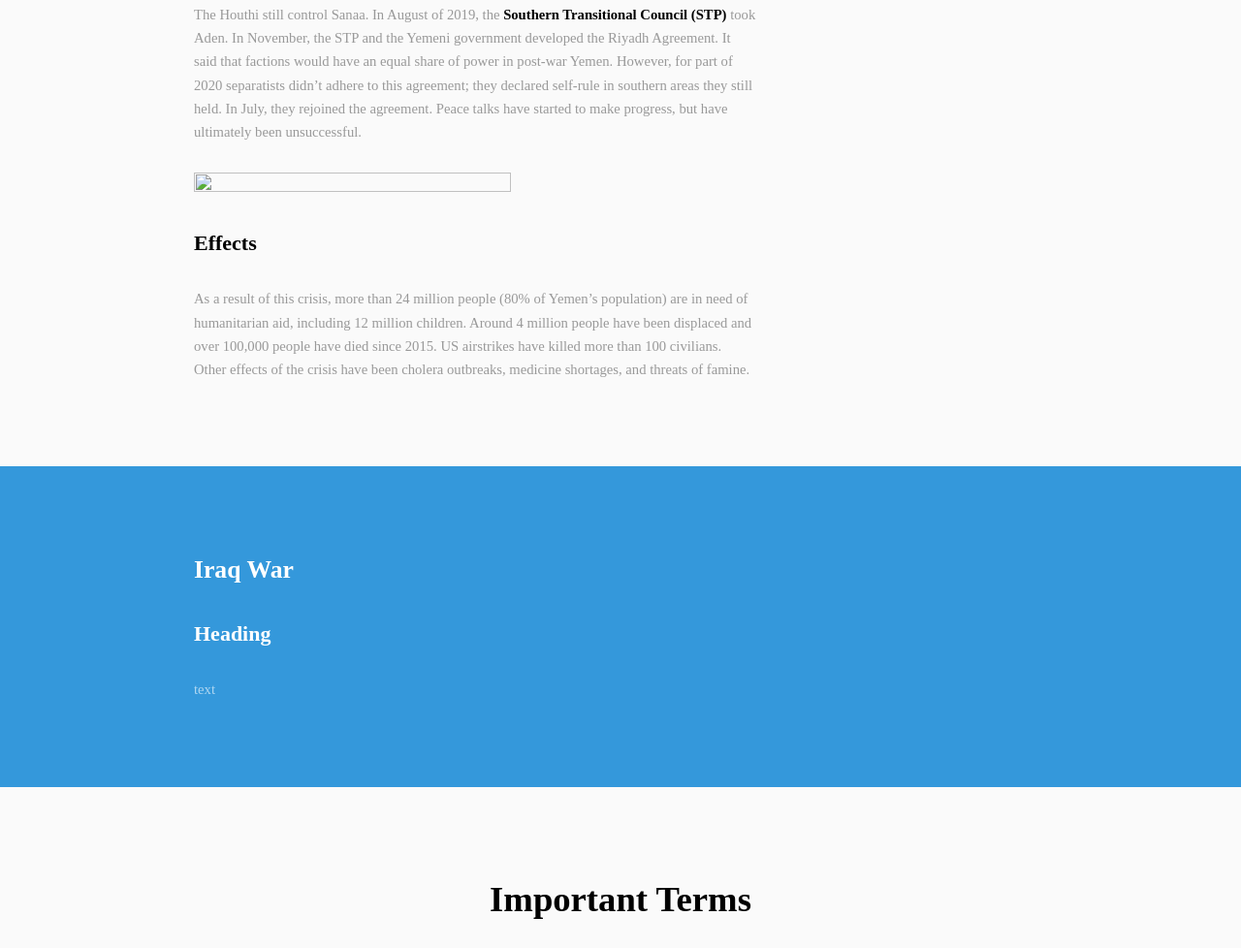
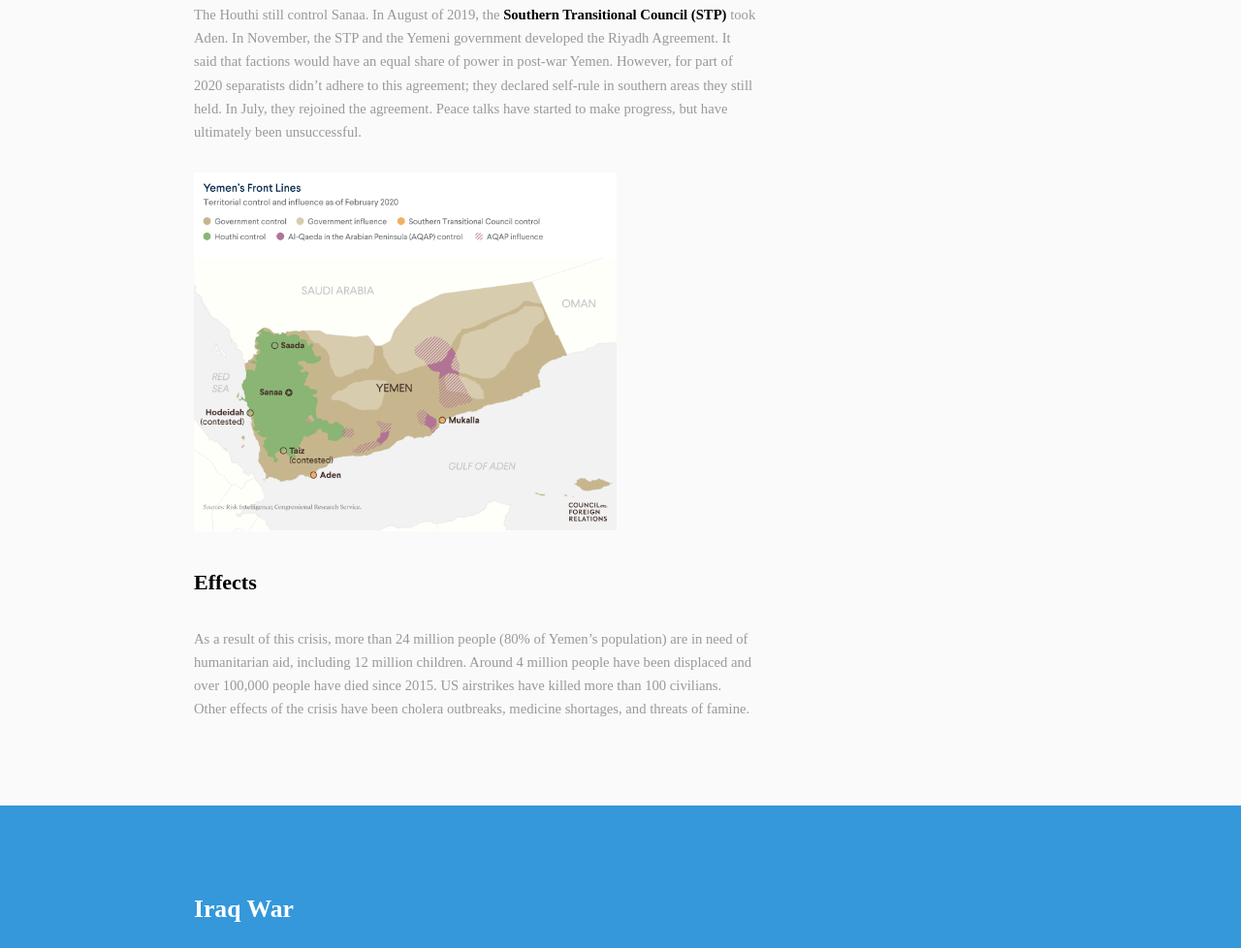
Before and after one commit to raghadhethnawi/NGCN-Project, a plain HTML site: page information.html in a window 1280 px wide. Shown: the part 1354-2332 px from the top of the page at 97% size. Drawn offline with Linux system fonts and the light colour scheme; a web font is replaced by a local one.

Commit message:
Update information.html
Yemen's Image

```diff
--- a/information.html
+++ b/information.html
@@ -79,7 +79,7 @@
 											In July, they rejoined the agreement. Peace talks have started to make progress, but have ultimately been unsuccessful.
                                         </p>
                                         <p>
-                                            <a href="#" class="link"><img src="Yemen_Map.png" alt="" width="75%" height="75%" /></a>
+                                            <a href="#" class="link"><img src="images/Yemen_Map.png" alt="" width="75%" height="75%" /></a>
 										</p>
 										<p>
                                             <h4>Effects</h4>
```
